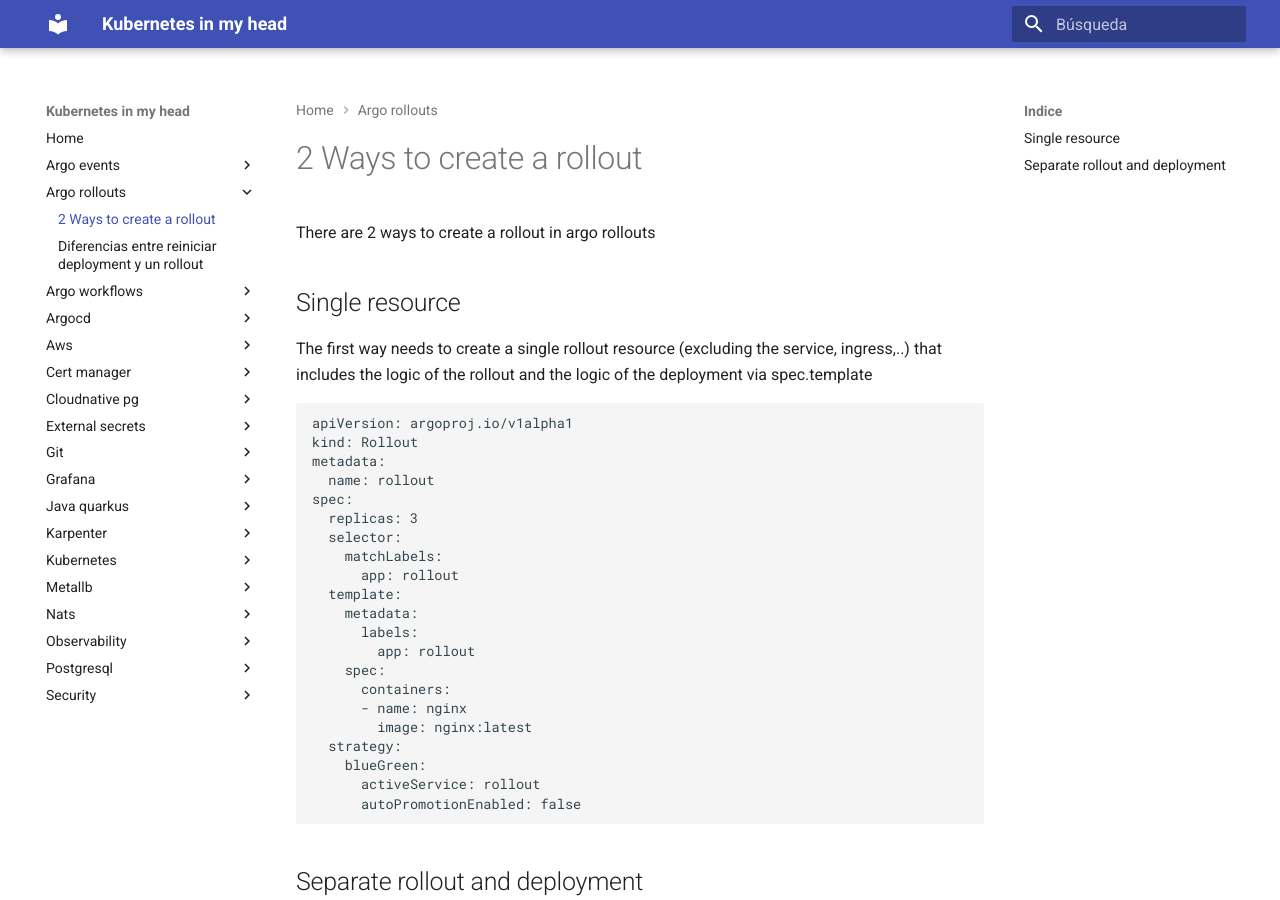
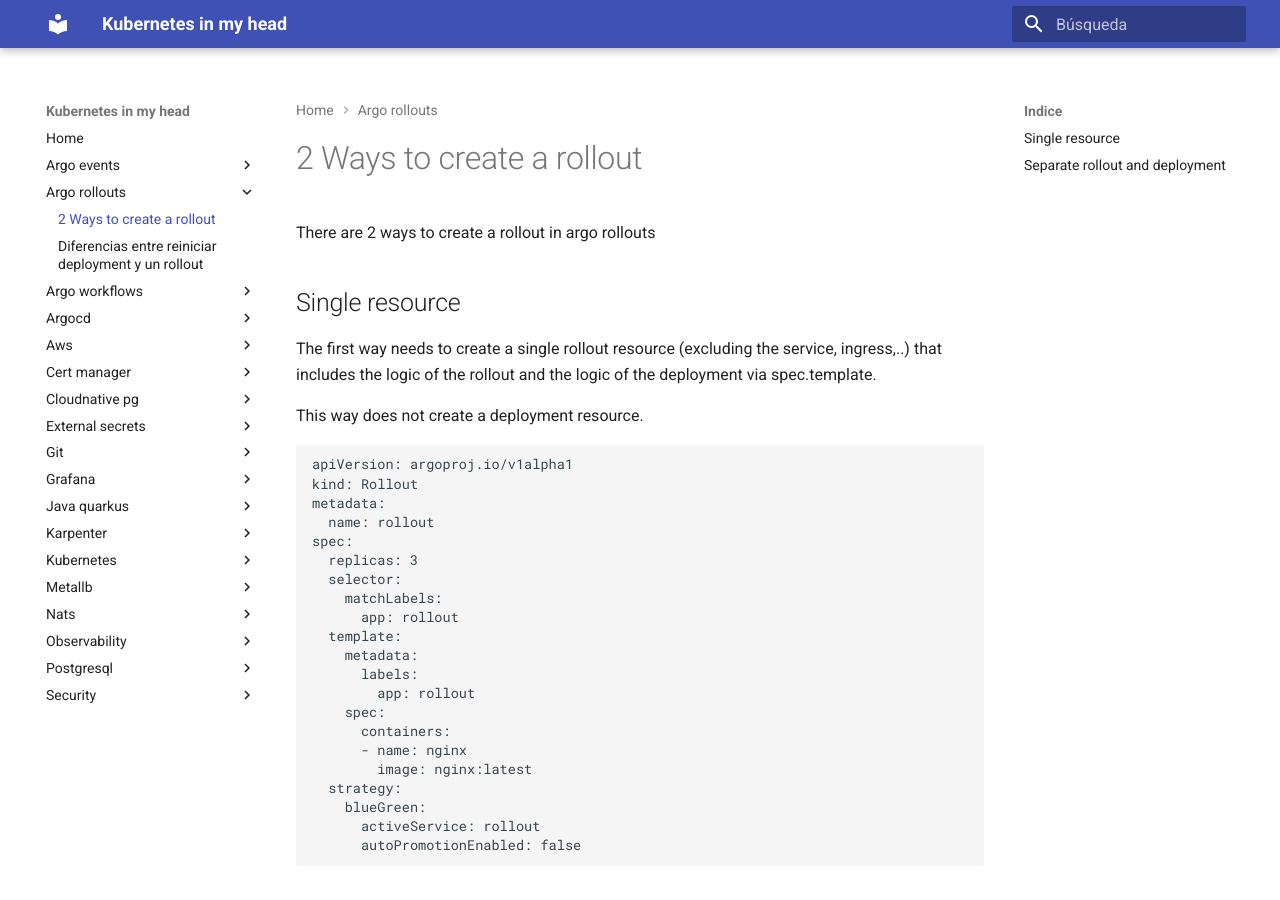
Before and after one commit to jorgelon/kubernetesinmyhead.net, an MkDocs documentation site: the page built from docs/argo-rollouts/2-ways.md, in a window 1280 px wide and 900 px high. Built offline with MkDocs 1.6.1 and Material for MkDocs 9.7.7, drawn with Linux system fonts in a browser that asks for light colours.

Commit message:
more info

````diff
--- a/docs/argo-rollouts/2-ways.md
+++ b/docs/argo-rollouts/2-ways.md
@@ -4,7 +4,9 @@ There are 2 ways to create a rollout in argo rollouts
 
 ## Single resource
 
-The first way needs to create a single rollout resource (excluding the service, ingress,..) that includes the logic of the rollout and the logic of the deployment via spec.template
+The first way needs to create a single rollout resource (excluding the service, ingress,..) that includes the logic of the rollout and the logic of the deployment via spec.template.
+
+This way does not create a deployment resource.
 
 ```yaml
 apiVersion: argoproj.io/v1alpha1
````
